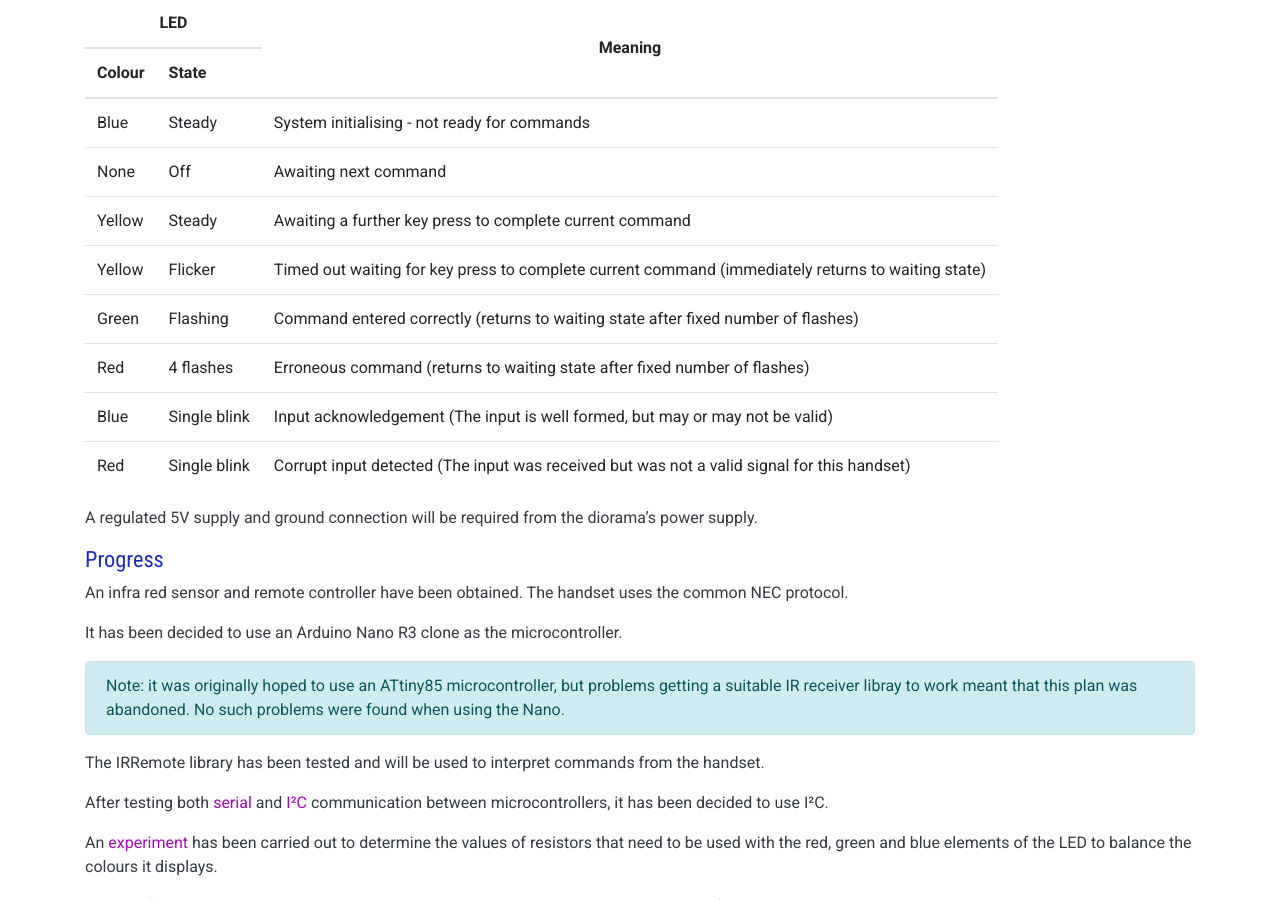
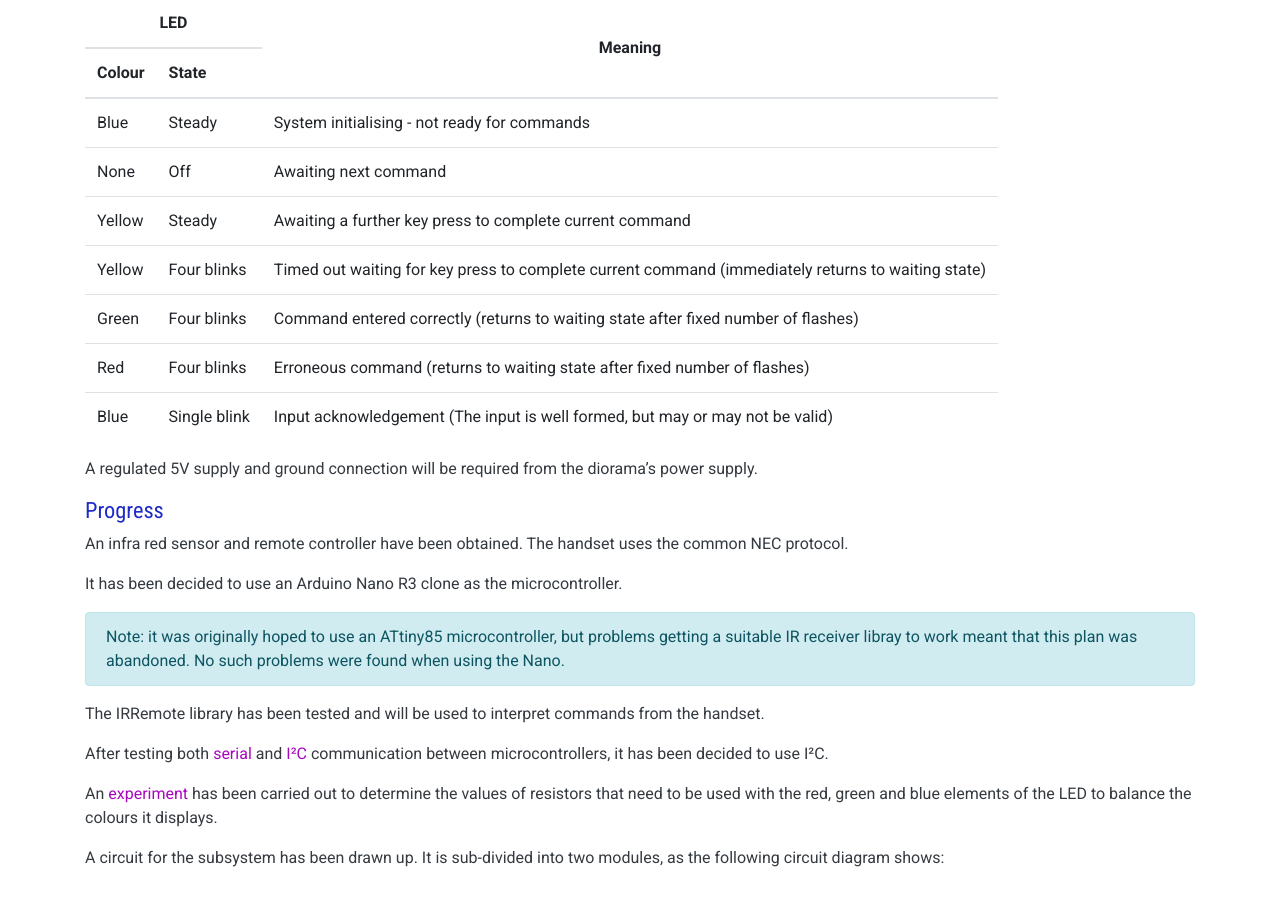
Before and after one commit to cahamo/cahamo.github.io, a Jekyll site: the page built from projects/diorama/ir-control.html, in a window 1280 px wide and 900 px high, scrolled down 511 px. Built offline with Jekyll 4.4.1, drawn with Linux system fonts in a browser that asks for light colours; comment, search, counter and statistics services are not loaded.

Commit message:
Update feedback LED info  re software changes

```diff
--- a/projects/diorama/ir-control.html
+++ b/projects/diorama/ir-control.html
@@ -57,28 +57,23 @@ title: "Model diorama automation infra red control subsystem"
         </tr>
         <tr>
             <td>Yellow</td>
-            <td>Flicker</td>
+            <td>Four blinks</td>
             <td>Timed out waiting for key press to complete current command (immediately returns to waiting state)</td>
         </tr>
         <tr>
             <td>Green</td>
-            <td>Flashing</td>
+            <td>Four blinks</td>
             <td>Command entered correctly (returns to waiting state after fixed number of flashes)</td>
         </tr>
         <tr>
             <td>Red</td>
-            <td>4 flashes</td>
+            <td>Four blinks</td>
             <td>Erroneous command (returns to waiting state after fixed number of flashes)</td>
         </tr>
         <tr>
             <td>Blue</td>
             <td>Single blink</td>
             <td>Input acknowledgement (The input is well formed, but may or may not be valid)</td>
-        </tr>
-        <tr>
-            <td>Red</td>
-            <td>Single blink</td>
-            <td>Corrupt input detected (The input was received but was not a valid signal for this handset)</td>
         </tr>
     </tbody>
 </table>
```
